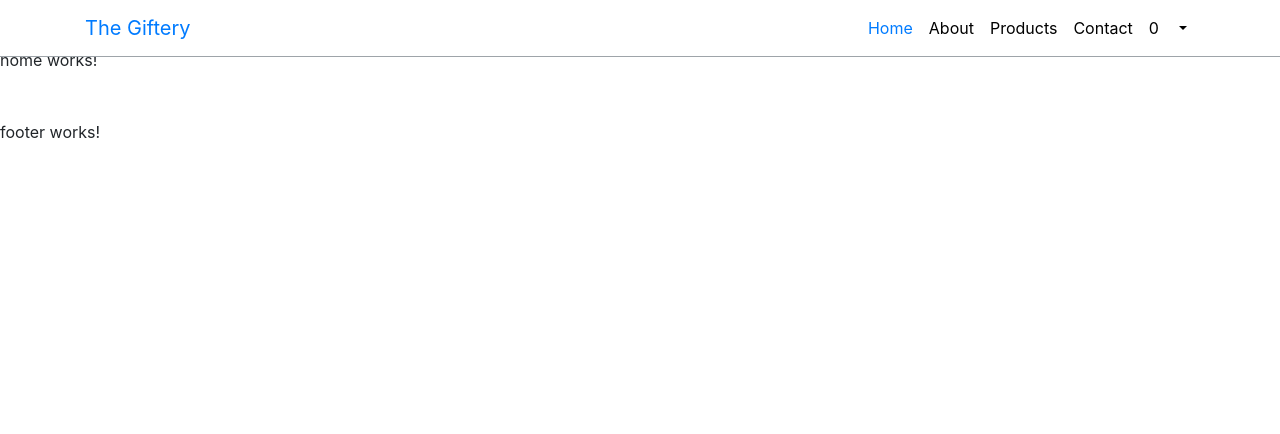
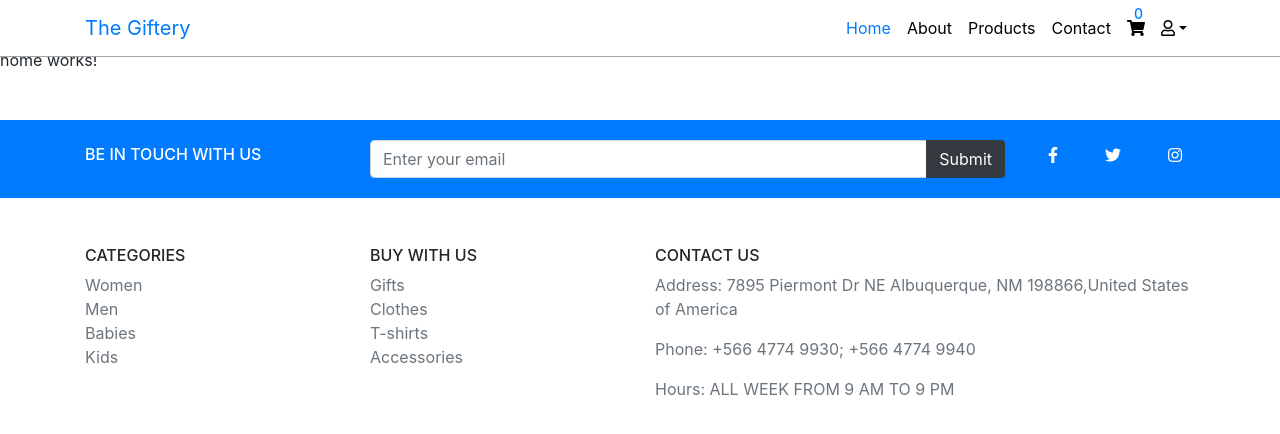
Before and after one commit to MuhammadAbdelaal/theGiftsShop, an Angular app: page /home in a window 1280 px wide. Shown: the top 434 px of the page. Built offline with nearby package versions, Linux system fonts and the light colour scheme.

Commit message:
adding footer and font-awesome

```diff
--- a/angular.json
+++ b/angular.json
@@ -28,7 +28,8 @@
               "src/assets"
             ],
             "styles": [
-              "node_modules/bootstrap/dist/css/bootstrap.min.css",
+              "node_modules/bootstrap/scss/bootstrap.scss",
+              "node_modules/@fortawesome/fontawesome-free/css/all.min.css",
               "src/styles.scss"
             ],
             "scripts": [
--- a/package.json
+++ b/package.json
@@ -19,7 +19,9 @@
     "@angular/platform-browser": "~8.2.4",
     "@angular/platform-browser-dynamic": "~8.2.4",
     "@angular/router": "~8.2.4",
+    "@fortawesome/fontawesome-free": "^5.10.2",
     "bootstrap": "^4.3.1",
+    "install": "^0.13.0",
     "jquery": "^3.4.1",
     "popper.js": "^1.15.0",
     "rxjs": "~6.4.0",
--- a/src/app/app.component.ts
+++ b/src/app/app.component.ts
@@ -1,4 +1,5 @@
 import { Component } from '@angular/core';
+
 
 @Component({
   selector: 'app-root',
--- a/src/app/footer/footer.component.html
+++ b/src/app/footer/footer.component.html
@@ -1,3 +1,82 @@
-<section class="my-5">
-<p>footer works!</p>
-</section>
+<footer>
+    <div class="top bg-primary py-2">
+        <div class="container text-white">
+            <div class="row align-items-center">
+                <div class="col-lg-3 col-md-4 col-12">
+                    <h6>BE IN TOUCH WITH US</h6>
+                </div>
+                <div class="col-lg-7 col-md-5 col-12">
+                    <form>
+                        <div class="input-group ">
+                            <input type="email" class="form-control" placeholder="Enter your email">
+                            <div class="input-group-append">
+                                <button class="btn bg-dark text-white" type="submit">Submit</button>
+                            </div>
+                        </div>
+                    </form>
+                </div>
+                <div class="col-lg-2 col-md-3 col-12">
+                    <ul class="list-unstyled d-flex justify-content-between align-items-center pt-2">
+                        <li>
+                            <a class='btn btn-primary text-decoration-none' href="https://www.facebook.com"
+                                target="blank">
+                                <i class="fab fa-facebook-f "></i>
+                            </a>
+                        </li>
+                        <li>
+                            <a class='btn btn-primary text-decoration-none' href="https://www.twitter.com"
+                                target="blank">
+                                <i class="fab fa-twitter"></i>
+                            </a>
+                        </li>
+                        <li>
+                            <a class='btn btn-primary text-decoration-none' href="https://www.instagram.com"
+                                target="blank">
+                                <i class="fab fa-instagram"></i>
+                            </a>
+                        </li>
+                    </ul>
+                </div>
+            </div>
+        </div>
+    </div>
+    <div class="bottom py-5">
+        <div class="container">
+            <div class="row">
+                <div class="col-md-3 col-6 ">
+                    <div>
+                        <h6>CATEGORIES</h6>
+                        <ul class="CATEGORIES list-unstyled">
+                            <li> <a class="text-muted text-decoration-none" href="">Women</a> </li>
+                            <li><a class="text-muted text-decoration-none" href="">Men</a></li>
+                            <li><a class="text-muted text-decoration-none" href="">Babies</a></li>
+                            <li><a class="text-muted text-decoration-none" href="">Kids</a></li>
+                        </ul>
+                    </div>
+                </div>
+
+                <div class="col-md-3 col-6 ">
+                    <div class="footer-sections-BUY">
+                        <ul class="list-unstyled">
+                             <h6>BUY WITH US</h6>
+                             <li><a class="text-muted text-decoration-none" href="">Gifts</a> </li>
+                            <li><a class="text-muted text-decoration-none" href="">Clothes</a></li>
+                            <li><a class="text-muted text-decoration-none" href="">T-shirts</a></li>
+                            <li><a class="text-muted text-decoration-none" href="">Accessories</a></li>
+                        </ul>
+                    </div>
+                </div>
+
+                <div class="col-md-6 col-12">
+                    <div class="footer-sections-ABOUT ">
+                        <h6>CONTACT US</h6>
+                        <p class="text-muted">Address: 7895 Piermont Dr NE Albuquerque, NM 198866,United States of
+                            America </p>
+                        <p class="text-muted">Phone: +566 4774 9930; +566 4774 9940</p>
+                        <p class="text-muted">Hours: ALL WEEK FROM 9 AM TO 9 PM</p>
+                    </div>
+                </div>
+            </div>
+        </div>
+    </div>
+</footer>
--- a/src/app/navbar/navbar.component.scss
+++ b/src/app/navbar/navbar.component.scss
@@ -36,4 +36,19 @@
         }
     }
 
+    #cart-icon-div {
+        &{
+            position: relative;
+        }
+        #cart-items {
+            position: absolute;
+            right: -3px;
+            bottom: 15px;
+            border-radius: 50%;
+            padding: 1px 5px;
+            color: $primary;
+            font-weight: 500;
+            font-size: 14px;
+           }
+    }
 }
```
Also changed, not shown: src/app/app.module.ts (+5 -2 lines), src/app/products.service.ts (added, +9 -0 lines), src/styles.scss (line endings or trailing spaces), 1 other file (tests, documents, lock files or other folders).
